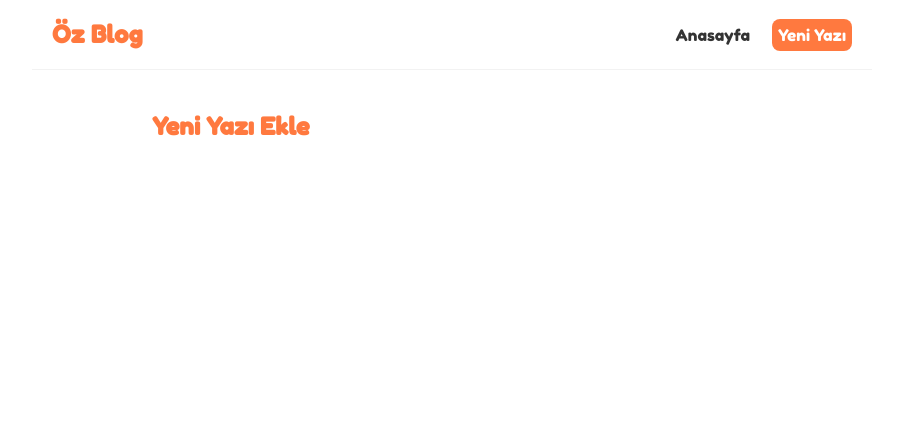
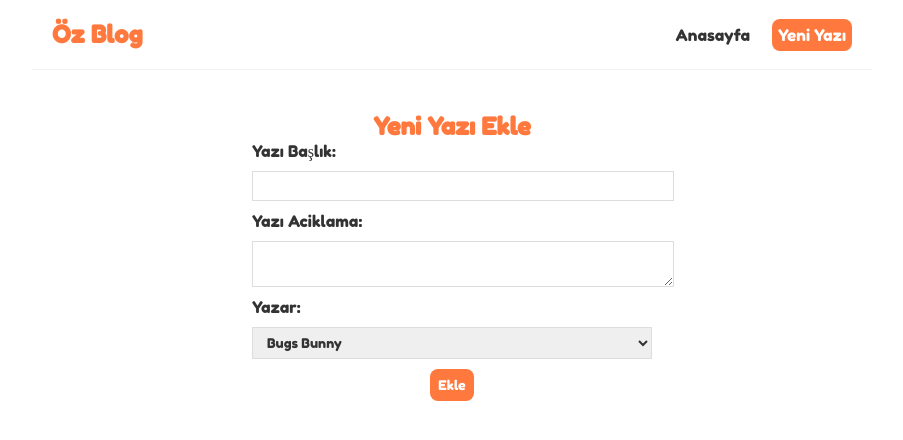
Before and after one commit to KeremOztoprak/basic-react-app, a React (Create React App) app: page /create in a window 1280 px wide. Shown: the top 440 px of the page, without its empty margins (188-1091 px from the left). Built offline with nearby package versions, Linux system fonts and the light colour scheme.

Commit message:
feat : creating a create page🎉

```diff
--- a/src/Create.js
+++ b/src/Create.js
@@ -2,6 +2,22 @@ const Create = () => {
     return (
         <div className="create">
             <h2 style={{ color: '#ff793f' }}>Yeni Yazı Ekle</h2>
+            <form>
+                <label>Yazı Başlık:</label>
+                <input type="text" required />
+                <label>Yazı Aciklama:</label>
+                <textarea required>
+
+                </textarea>
+                <label>Yazar:</label>
+                <select>
+                    <option value="Bugs Bunny">Bugs Bunny</option>
+                    <option value="Sylvester">Sylvester</option>
+                    <option value="Snoopy">Snoopy</option>
+                    <option value="Scooby-Doo">Scooby-Doo</option>
+                </select>
+                <button>Ekle</button>
+            </form>
         </div>
     );
 
--- a/src/index.css
+++ b/src/index.css
@@ -81,3 +81,33 @@
 .blog-details div {
   margin: 30px 0;
 }
+
+.create {
+  max-width: 400px;
+  margin: 0 auto;
+  text-align: center;
+}
+
+.create label {
+  text-align: left;
+  display: block;
+}
+
+.create input,
+.create textarea,
+.create select {
+  width: 100%;
+  padding: 6px 10px;
+  margin: 10px 0;
+  border: 1px solid #ddd;
+  display: block;
+}
+
+.create button {
+  background-color: #ff793f;
+  color: #fff;
+  border: 0;
+  padding: 8px;
+  border-radius: 8px;
+  cursor: pointer;
+}
```
